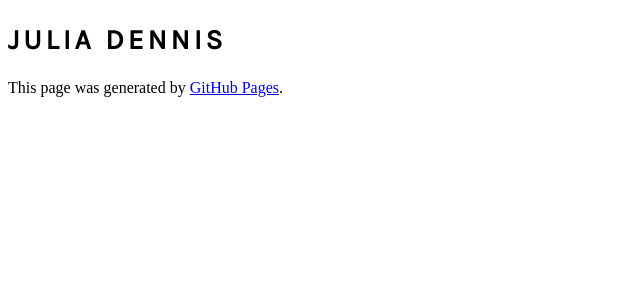
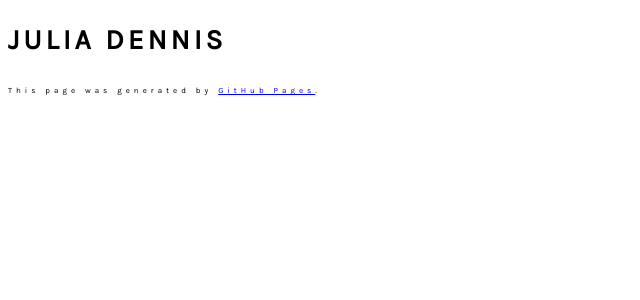
Before and after one commit to jubalu/jubalu.github.io, a Jekyll site: the page built from README.md, in a window 1280 px wide. Shown: the top 300 px of the page, without its empty margins (0-640 px from the left). Built offline with Jekyll 4.4.1, drawn with Linux system fonts in a browser that asks for light colours; our own code applies the rules of GitHub Pages for plain Markdown files.

Commit message:
Update style.scss

```diff
--- a/assets/css/style.scss
+++ b/assets/css/style.scss
@@ -8,3 +8,9 @@
   letter-spacing: 4px;
   font-size: 28px;
 }
+
+.site-footer-credits {
+  font-family: karla, sans-serif;
+  letter-spacing: 4px;
+  font-size: 8px;
+}
```
